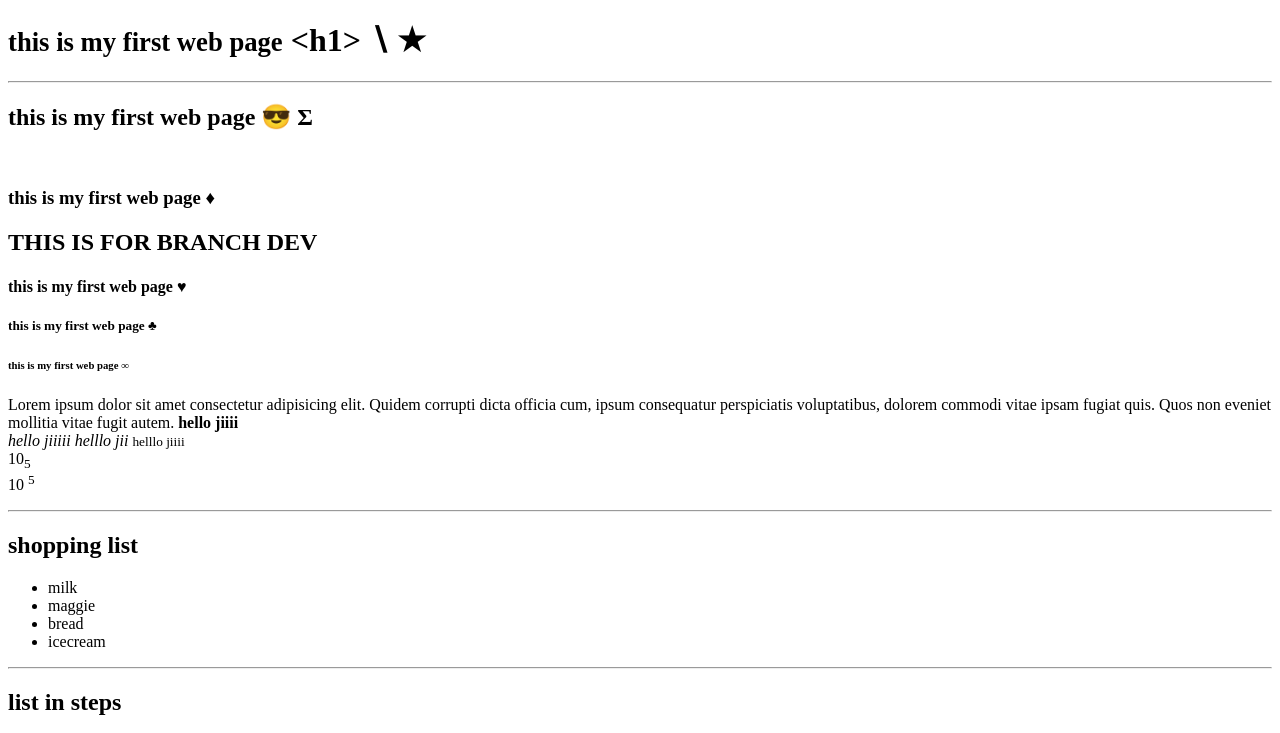
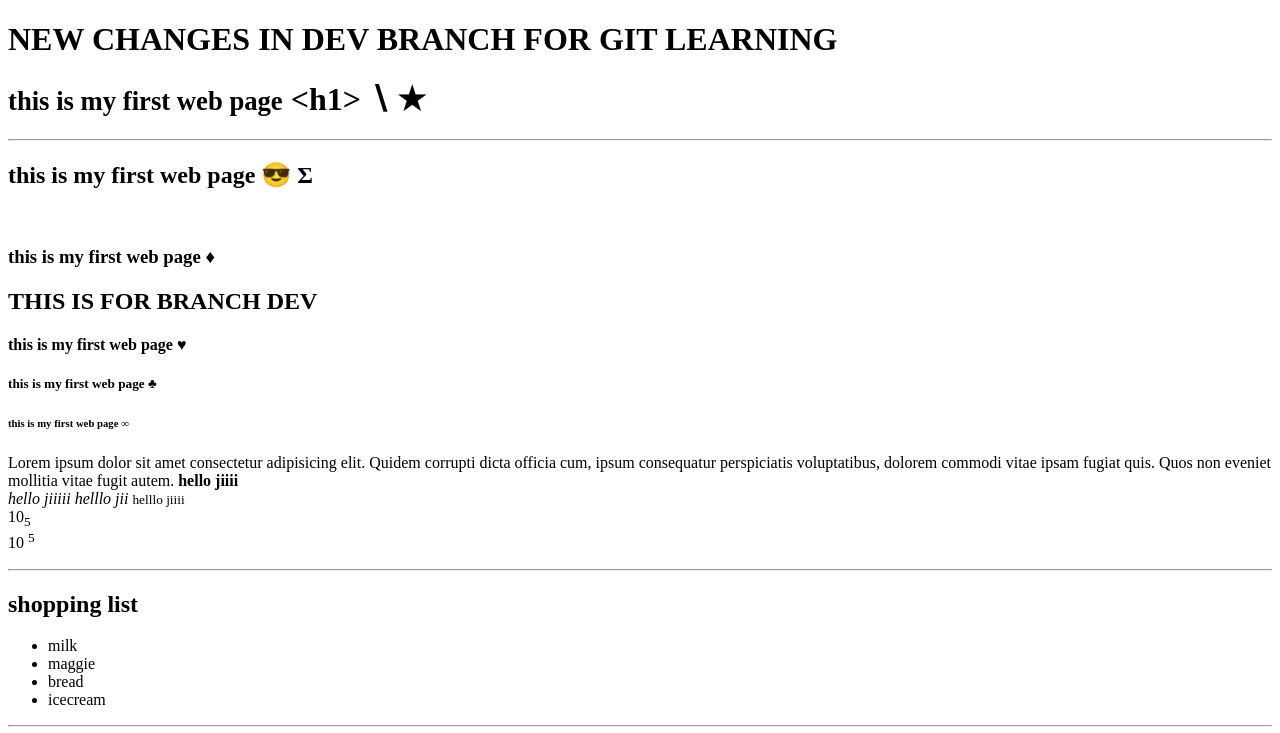
Before and after one commit to dikshatakyar/Learning-Git, a plain HTML site: page index.html in a window 1280 px wide. Shown: the top 733 px of the page. Drawn offline with Linux system fonts and the light colour scheme.

Commit message:
final changes to dev

```diff
--- a/index.html
+++ b/index.html
@@ -6,6 +6,7 @@
     <title>first web page</title>
 </head>
 <body>
+    <h1>NEW CHANGES IN DEV BRANCH FOR GIT LEARNING</h1>
     <h1> <small> this is my first web page</small> &lt;h1&gt; &Backslash; &bigstar;</h1>
     <hr>
     <h2>this is my first web page &#128526;  &Sigma;</h2>
```
